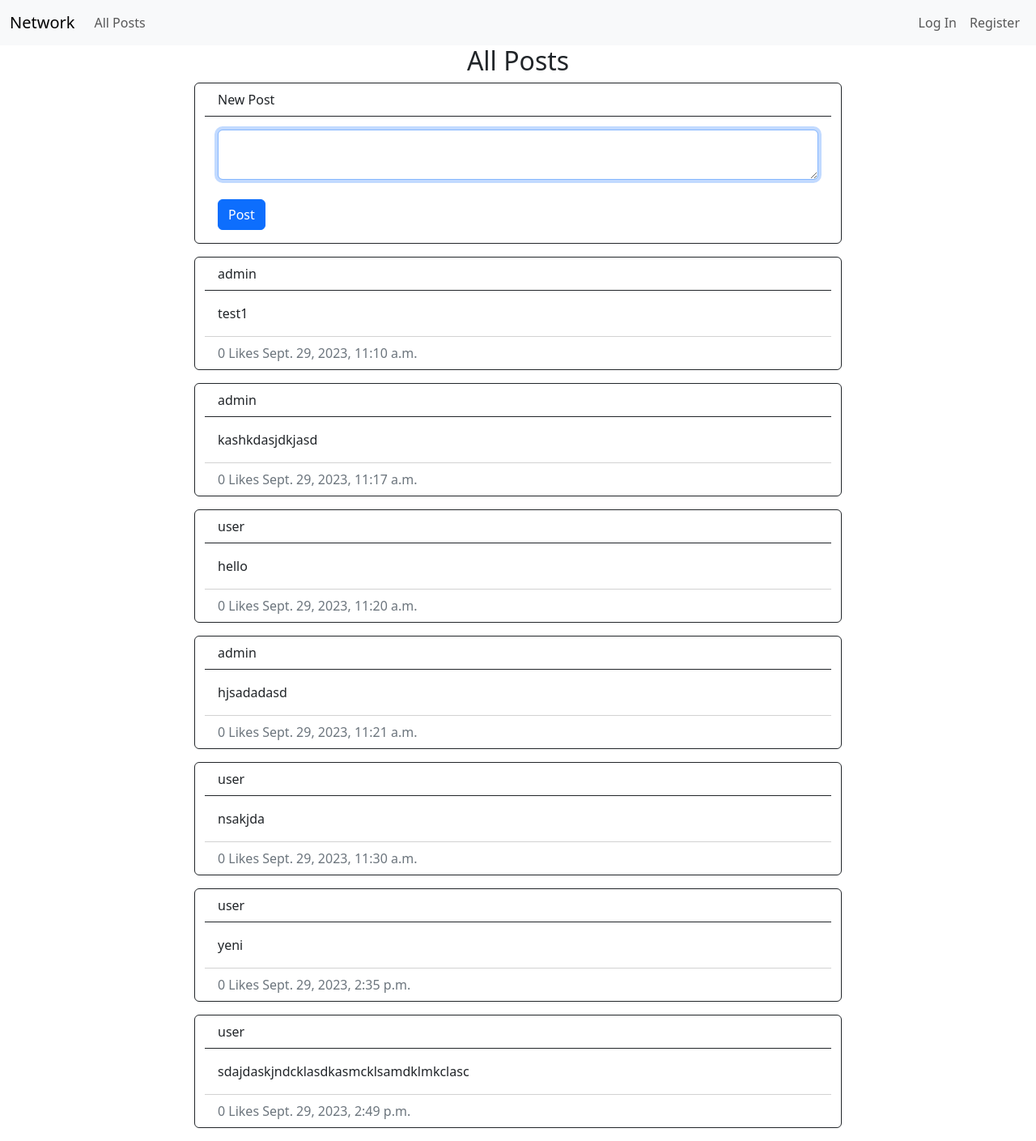
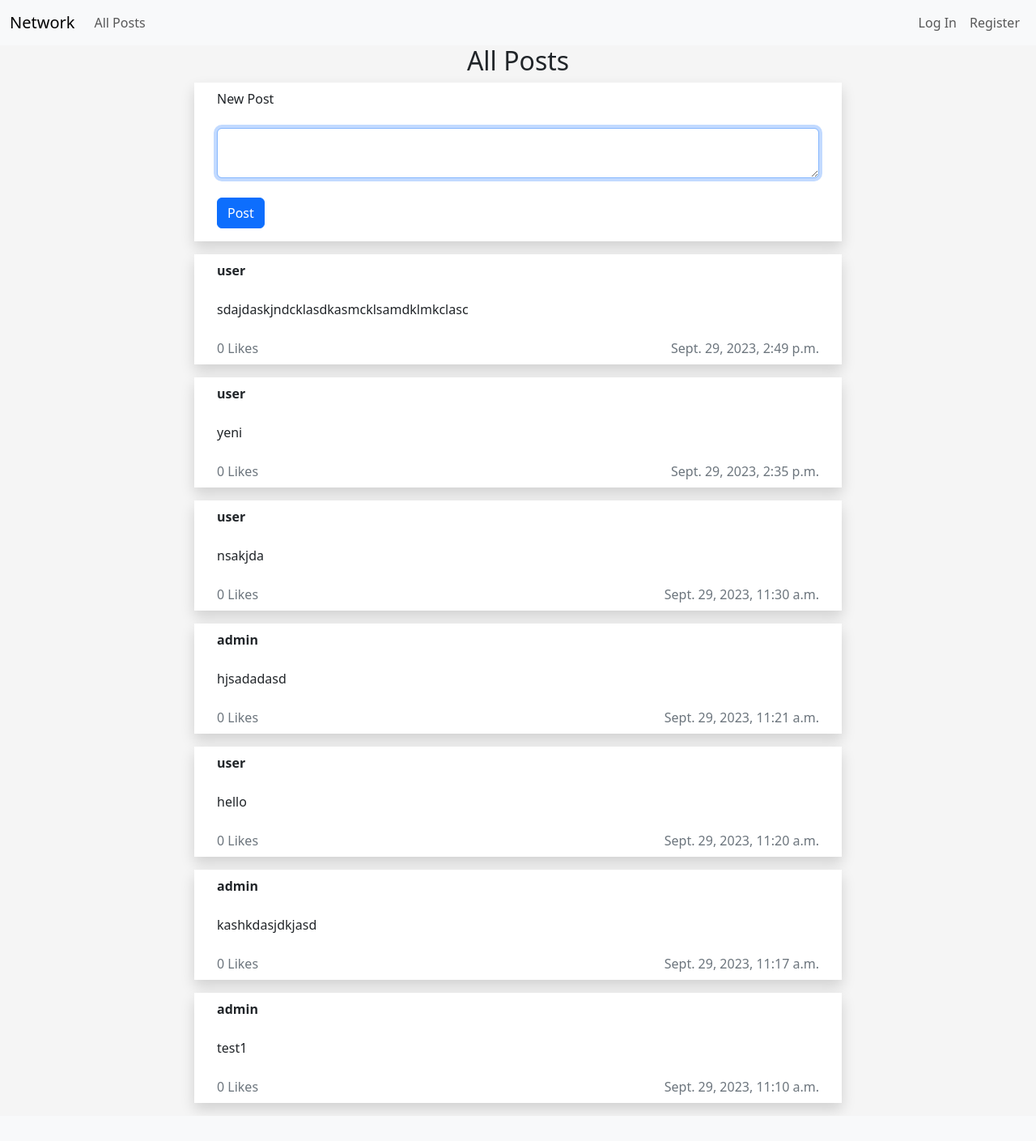
Before and after one commit to yasingunay/Network, a Django app: page / in a window 1280 px wide. Shown: the whole page at 81% size. After the commit the page ends 1377 px from the top, so only its background shows below. Run offline with Django 3.2, Linux system fonts and the light colour scheme; data comes from the database, SQL or seed files in the repository; both versions use the stored data as it was after the commit.

Commit message:
style updated

```diff
--- a/network/static/network/styles.css
+++ b/network/static/network/styles.css
@@ -6,3 +6,7 @@
 h2{
     text-align: center;
 }
+
+body {
+    background-color: #f5f5f5;
+}
--- a/network/templates/network/index.html
+++ b/network/templates/network/index.html
@@ -3,26 +3,33 @@
 <h2>All Posts</h2>
 <div class="container mx-auto" id="posts">
    <div class="row">
-    <div class="card border-dark mb-3 mx-auto" style="max-width: 50rem;">
-        <div class="card-header bg-transparent border-dark">
+    <div class="card rounded-0 border-0 shadow mb-3 mx-auto" style="max-width: 50rem;">
+        <div class="card-header bg-transparent border-0">
            New Post
         </div>
         <div class="card-body">
            <form action="{% url 'post' %}" method="post">
               {% csrf_token %}
-              <textarea class="form-control" autofocus="true" name="content" id="content"  ></textarea><br>
-              <input  class="btn btn-primary" type="submit" value="Post">
+              <textarea class="form-control" autofocus="true" name="content" id="content" maxlength="400"></textarea><br>
+              <input class="btn btn-primary" type="submit" value="Post">
            </form>
         </div>
      </div>
-      {% for post in posts %}
-      <div class="card border-dark mb-3 mx-auto" style="max-width: 50rem;">
-         <div class="card-header bg-transparent border-dark">{{ post.user }}</div>
+      {% for post in posts reversed %}
+      <div class="card rounded-0 border-0 shadow mb-3 mx-auto" style="max-width: 50rem;">
+         <div class="card-header bg-transparent border-0">
+            <strong>{{ post.user }}</strong>
+         </div>
          <div class="card-body text-dark">
             {{ post.content }}
          </div>
-         <div class="card-footer bg-transparent text-secondary">
-            <div>{{ post.likes }} Likes {{ post.timestamp }}</div>
+         <div class="card-footer bg-transparent text-secondary border-0 d-flex justify-content-between">
+            <div>
+               <span><i class="fas fa-thumbs-up"></i> {{ post.likes }} Likes</span>
+            </div>
+            <div>
+               <span><i class="far fa-clock"></i> {{ post.timestamp }}</span>
+            </div>
          </div>
       </div>
       {% endfor %}
```
Also changed, not shown: db.sqlite3.
